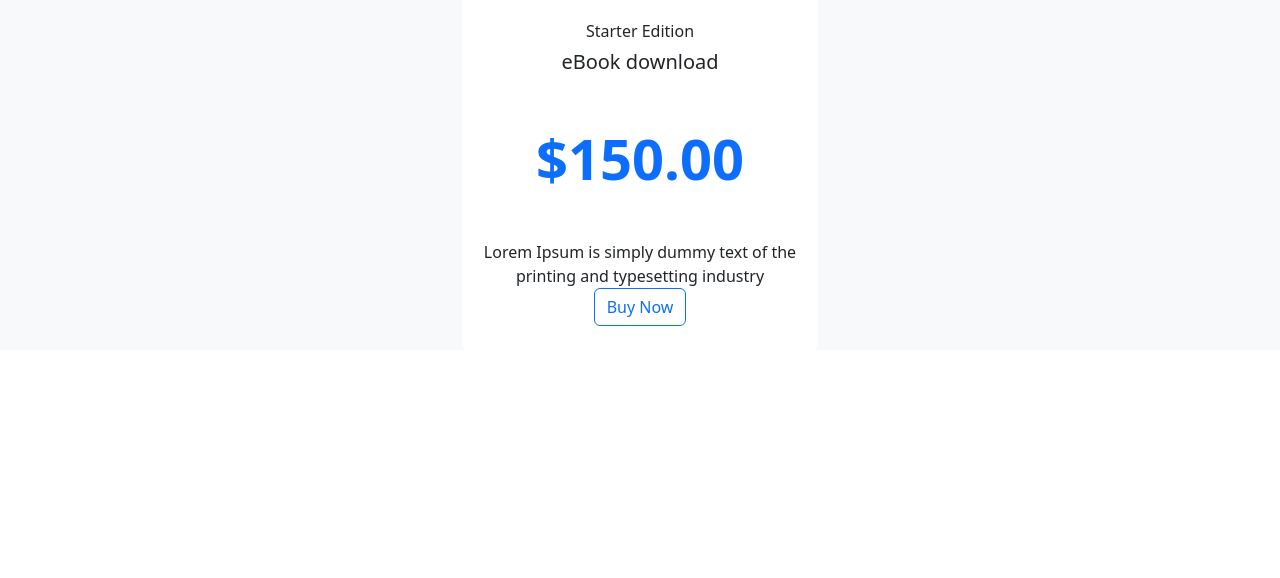
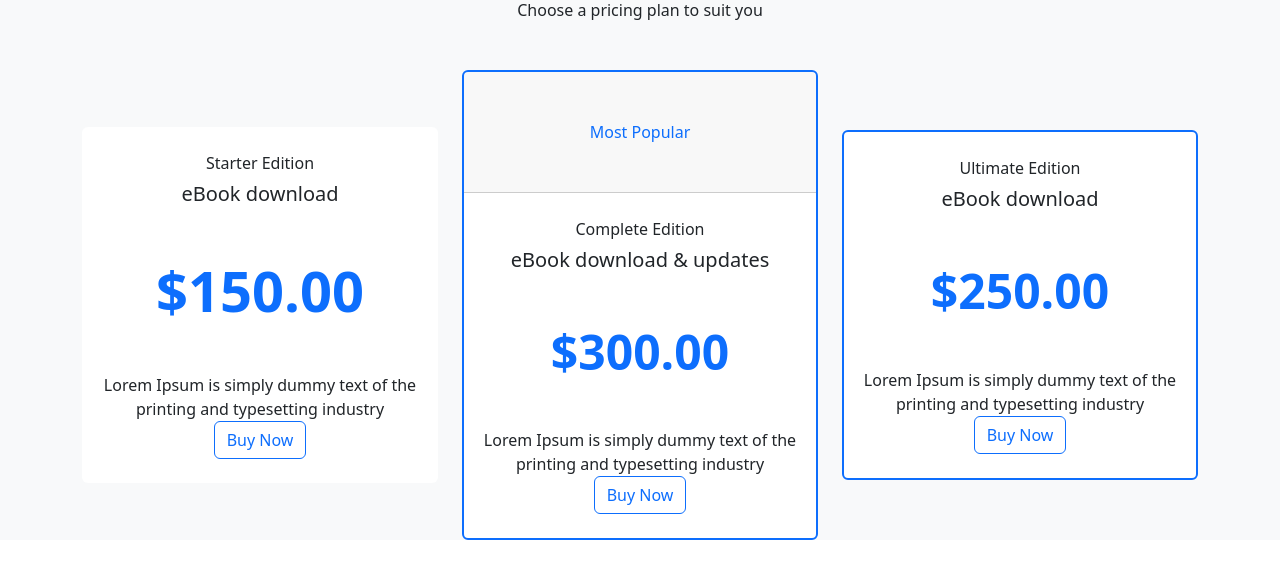
Before and after one commit to MILKA-WANGA/Bootstrap, a plain HTML site: page index.html in a window 1280 px wide. Shown: the part 620-1198 px from the top of the page. Before the commit the page ends 1018 px from the top, so only its background shows below. Drawn offline with nearby package versions, Linux system fonts and the light colour scheme.

Commit message:
Added two more cards

```diff
--- a/index.html
+++ b/index.html
@@ -11,7 +11,7 @@
 </head>
 
 <body>
-    <nav class="navbar navbar-expand-md  fixed-top navbar-light">
+    <nav class="navbar navbar-expand-md   navbar-light">
         <a href="#intro" class="brand-navbar">
             <span class="fw-bold text-secondary">
                 <img src="asset\logo.png" alt="" srcset="" width="50" height="50"
@@ -46,7 +46,9 @@
                     </li>
                 </ul>
             </div>
+        </div>
     </nav>
+
     <section id="intro">
         <div class="container-lg">
             <div class="row">
@@ -80,22 +82,54 @@
             <div class="row my-5 align-items-center justify-content-center">
                 <div class="col-8 col-lg-4 col-xlg-3">
                     <div class="card border-0">
+
                         <div class="card-body text-center py-4">
                             <div class="card-title">Starter Edition</div>
                             <div class="lead card-subtitle">eBook download</div>
                             <div class="my-5 text-primary fw-bold display-4">$150.00</div>
-                            <div class="card-text d-none d-lg-block">Lorem Ipsum is simply dummy text of the printing and typesetting industry</div>
+                            <div class="card-text d-none d-lg-block">Lorem Ipsum is simply dummy text of the printing
+                                and typesetting industry</div>
                             <a href="#" class="button btn btn-outline-primary">Buy Now</a>
                         </div>
                     </div>
                 </div>
+
+
+
+            <div class="col-9 col-lg-4">
+                    <div class="card border-primary border-2">
+                        <div class="card-header text-center  text-primary py-5">Most Popular</div>
+                        <div class="card-body text-center py-4">
+                            <div class="card-title">Complete Edition</div>
+                            <div class="lead card-subtitle">eBook download & updates</div>
+                            <div class="my-5 text-primary fw-bold display-5">$300.00</div>
+                            <div class="card-text d-none d-lg-block">Lorem Ipsum is simply dummy text of the
+                                printing and typesetting industry</div>
+                            <a href="#" class="button btn btn-outline-primary">Buy Now</a>
+                        </div>
+                    </div>
+                </div>
+                <div class="col-8 col-lg-4">
+                    <div class="card border-primary border-2">
+
+                        <div class="card-body text-center py-4">
+                            <div class="card-title">Ultimate Edition</div>
+                            <div class="lead card-subtitle">eBook download</div>
+                            <div class="my-5 text-primary fw-bold display-5">$250.00</div>
+                            <div class="card-text d-none d-lg-block">Lorem Ipsum is simply dummy text of the
+                                printing and typesetting industry</div>
+                            <a href="#" class="button btn btn-outline-primary">Buy Now</a>
+                        </div>
+                    </div>
+                </div>
+
+
             </div>
         </div>
     </section>
     <script src="https://cdn.jsdelivr.net/npm/bootstrap@5.3.0-alpha3/dist/js/bootstrap.bundle.min.js"
         integrity="sha384-ENjdO4Dr2bkBIFxQpeoTz1HIcje39Wm4jDKdf19U8gI4ddQ3GYNS7NTKfAdVQSZe"
         crossorigin="anonymous"></script>
-
 </body>
 
 </html>
```
